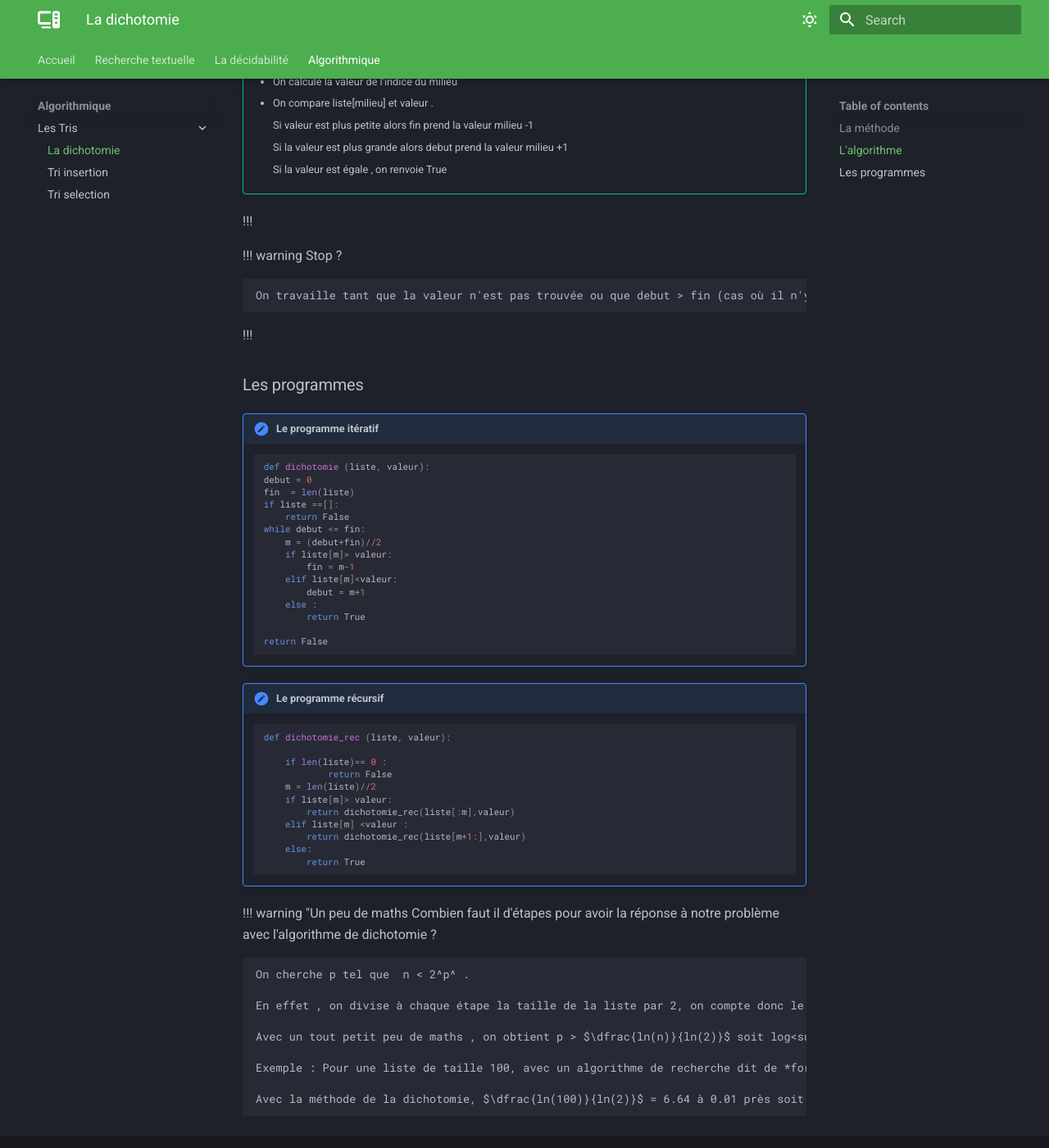
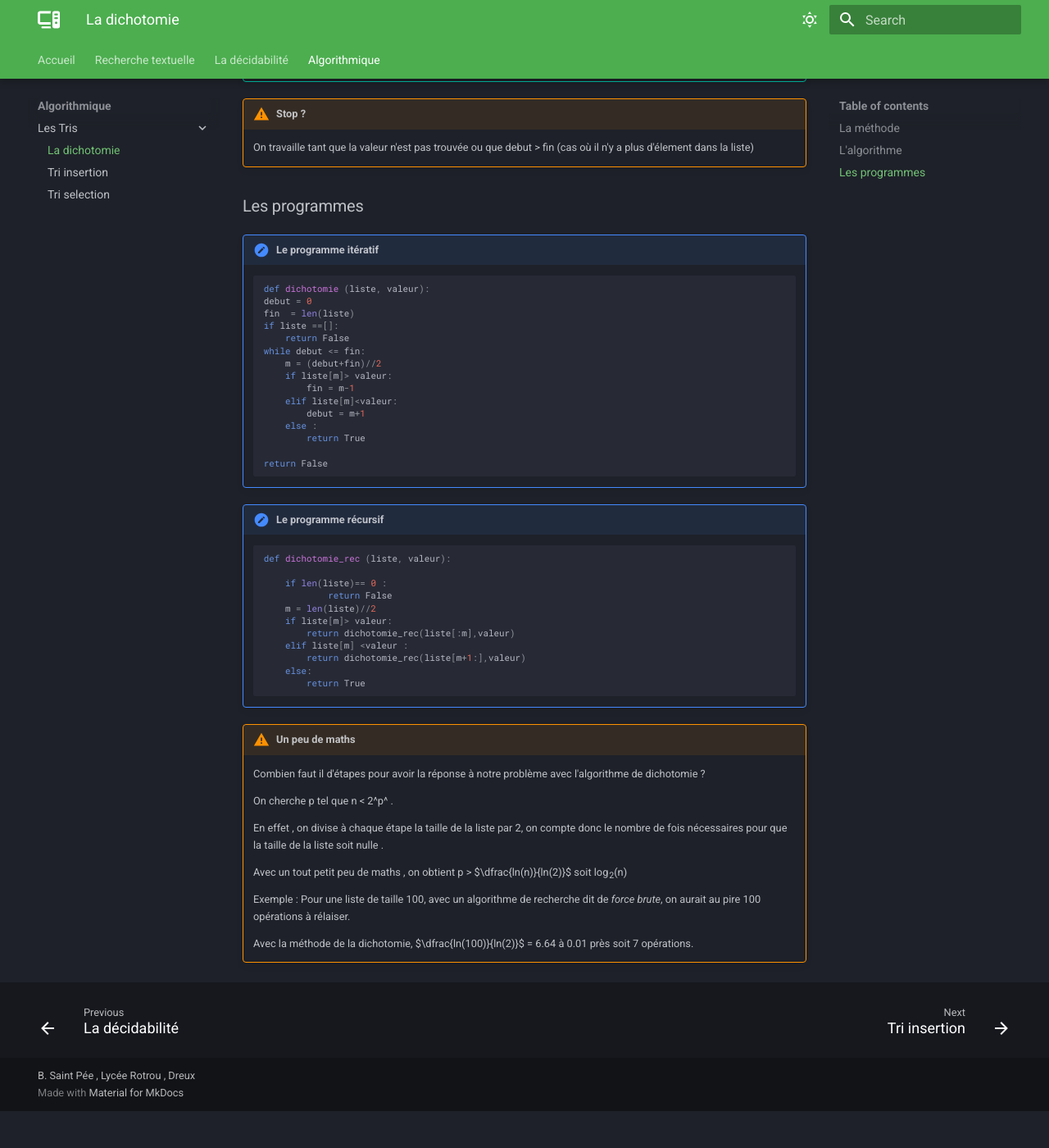
Before and after one commit to nsiRotrouDreux/site, an MkDocs documentation site: the page built from docs/algorithmique/Les Tris/dichotomie.md, in a window 1280 px wide and 1400 px high, scrolled down 1077 px. Shown: the whole window at 82% size. Built offline with MkDocs 1.6.1 and Material for MkDocs 9.7.7, drawn with Linux system fonts in a browser that asks for light colours; after the commit the page ends 2432 px from its top, so only the background shows below that; some of the changed text lies outside the part shown.

Commit message:
Update dichotomie.md

````diff
--- a/docs/algorithmique/Les Tris/dichotomie.md
+++ b/docs/algorithmique/Les Tris/dichotomie.md
@@ -9,7 +9,7 @@
     présence ou non d'un élément dans une liste
     * La liste **est triée par ordre croissant**
 
-!!!
+
 
 !!! note "La méthode "
 
@@ -22,11 +22,11 @@
     <b> Mais quand s'arrête-t-on ?</b>
 
     On s'arrête bien sur dès que l'on tombe sur la valeur cherchée, en renvoyant <b>True</b> ou alors dès que la liste sur laquelle on travaille ne contient plus d'élément et dans ce cas on renverra <b> False</b>
-!!!
+
 
 ### L'algorithme
 
-!!! success  Les variables
+!!! success  "Les variables"
 
     * <b>debut</b> : indice du début de liste
     * <b>fin</b> : indice de la fin de la liste
@@ -34,8 +34,8 @@
 
        On appelera les paramètres <i><b>liste et valeur </b></i>
 
-!!!
-!!! tip A chaque étape
+
+!!! tip "A chaque étape"
 
 
     * On calcule la valeur de l'indice du milieu
@@ -48,12 +48,12 @@
 
 
         Si la valeur est égale , on renvoie True
-!!!
 
-!!! warning Stop ?
+
+!!! warning "Stop ?"
 
     On travaille tant que la valeur n'est pas trouvée ou que debut > fin (cas où il n'y a plus d'élement dans la liste)
-!!!
+
 
 ### Les programmes
 !!! done   "Le programme itératif"
@@ -91,7 +91,7 @@
             return True
     ```
 
-!!! warning "Un peu de maths
+!!! warning "Un peu de maths"
     Combien faut il d'étapes pour avoir la réponse à notre problème avec l'algorithme de dichotomie ?
 
     On cherche p tel que  n < 2^p^ .
````
